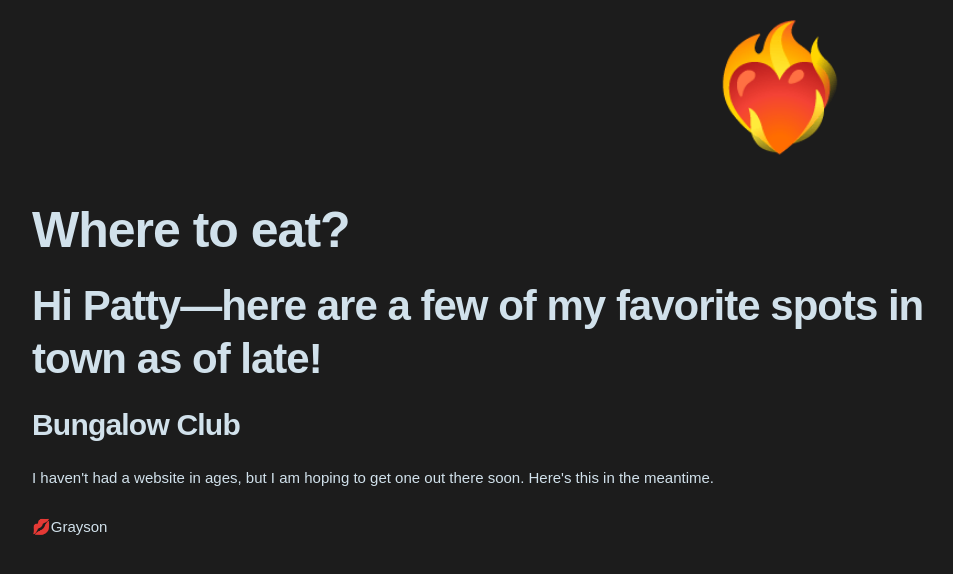
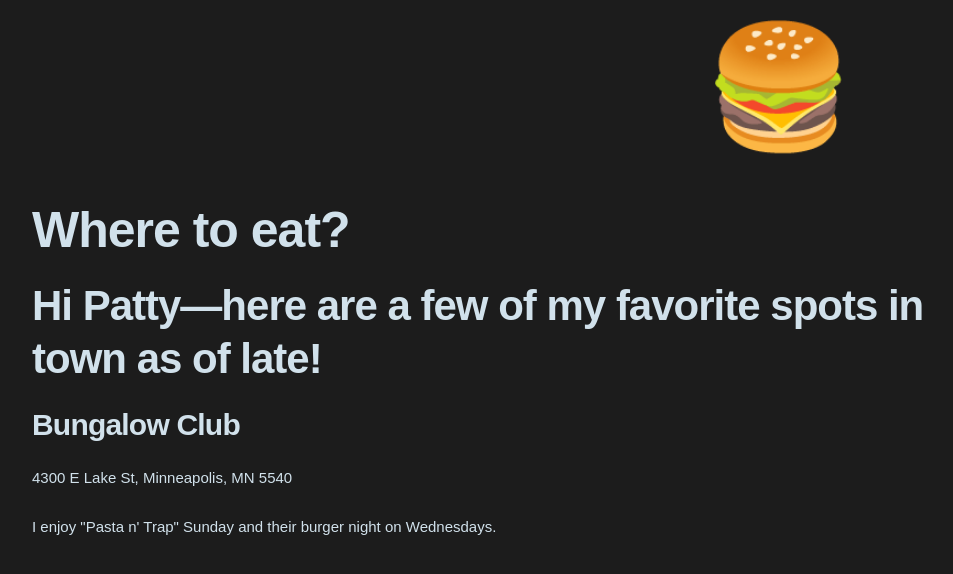
Before and after one commit to graysonhary/graysonhary, a plain HTML site: page patty-recs.html in a window 1280 px wide. Shown: the whole page, without its empty margins (128-1081 px from the left). Drawn offline with Linux system fonts and the light colour scheme; a web font is replaced by a local one.

Commit message:
Update patty-recs.html

```diff
--- a/patty-recs.html
+++ b/patty-recs.html
@@ -5,7 +5,7 @@
   <!-- Basic Page Needs
   –––––––––––––––––––––––––––––––––––––––––––––––––– -->
   <meta charset="utf-8">
-  <title>grayson's home on the web</title>
+  <title>patty recs</title>
   <meta name="description" content="">
   <meta name="author" content="">
 
@@ -31,13 +31,13 @@
 
   <!-- Primary Page Layout
   –––––––––––––––––––––––––––––––––––––––––––––––––– -->
-  <div class="cowboy">❤️‍🔥</div>
+  <div class="cowboy">🍔</div>
   <div class="container">
     <h1 class="heavy" style="margin-top: 4em">Where to eat?</h1>
     <h2>Hi Patty—here are a few of my favorite spots in town as of late!</h2>
     <h4>Bungalow Club</h4>
-    <p>I haven't had a website in ages, but I am hoping to get one out there soon. Here's this in the meantime.</p>
-    <p>💋Grayson</p>
+    <p>4300 E Lake St, Minneapolis, MN 5540</p>
+    <p>I enjoy "Pasta n' Trap" Sunday and their burger night on Wednesdays.</p>
   </div>
 
 
```
